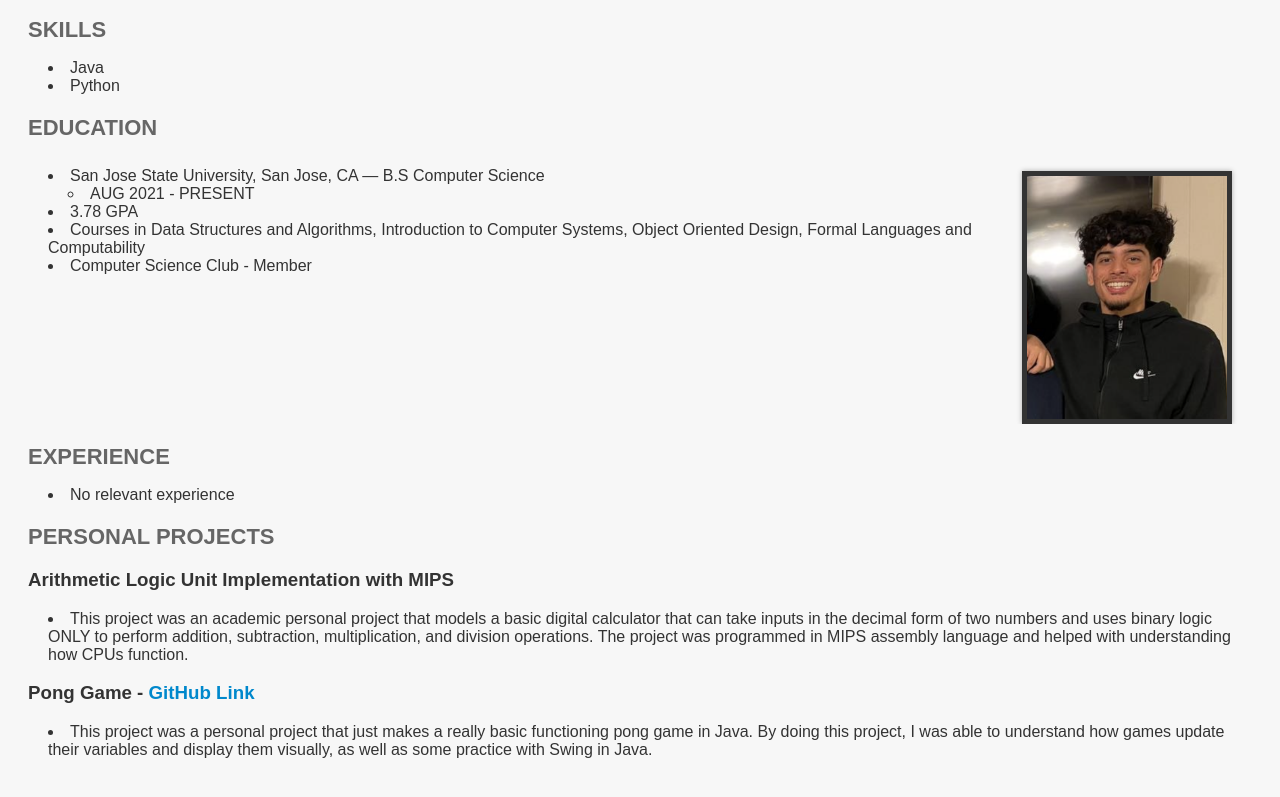
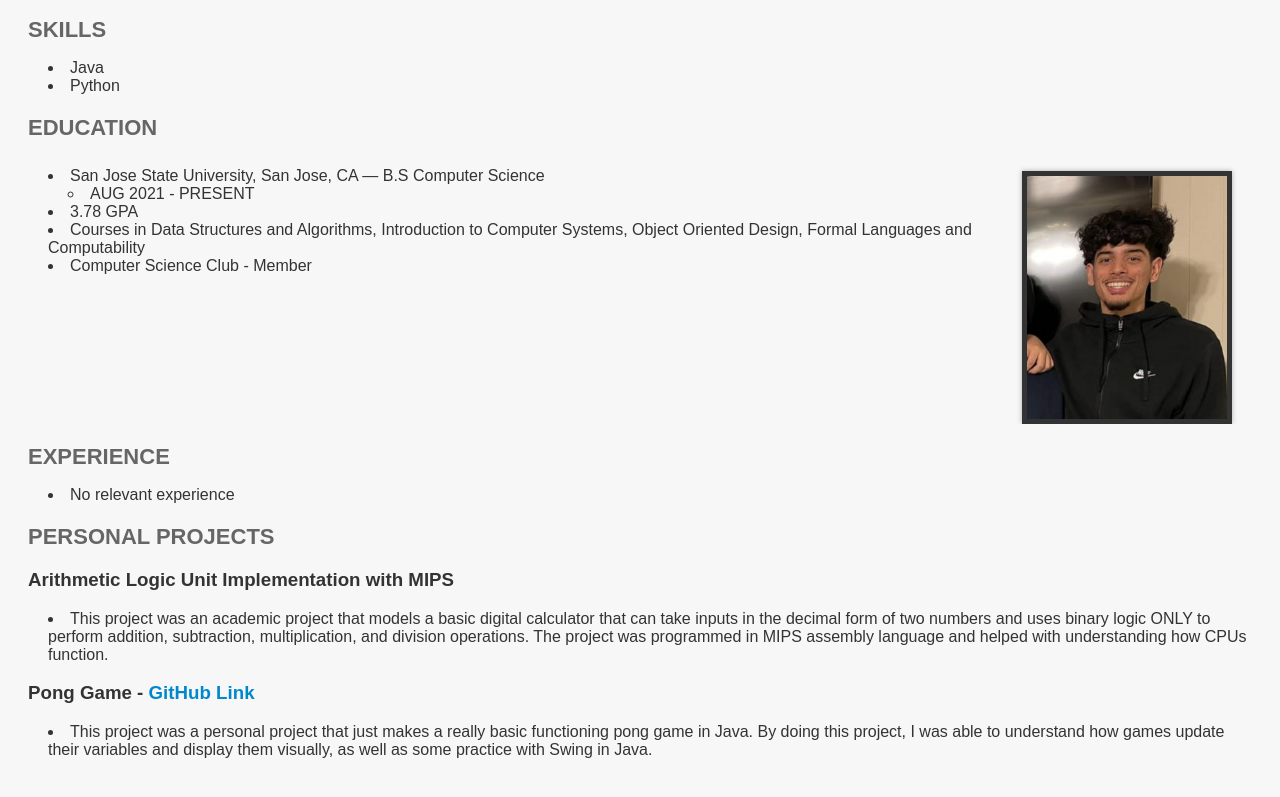
Before and after one commit to jugpan/jugpan.github.io, a plain HTML site: page index.html in a window 1280 px wide. Shown: the part 301-1098 px from the top of the page. Drawn offline with Linux system fonts and the light colour scheme.

Commit message:
Update index.html

```diff
--- a/index.html
+++ b/index.html
@@ -108,7 +108,7 @@
   <div class="project">
     <h3>Arithmetic Logic Unit Implementation with MIPS</h3>
     <ul>
-      <li>This project was an academic personal project that models a basic digital calculator that can take inputs in
+      <li>This project was an academic project that models a basic digital calculator that can take inputs in
         the decimal form of two numbers and uses binary logic ONLY to perform addition, subtraction, multiplication, and
         division operations. The project was programmed in MIPS assembly language and helped with understanding how CPUs
         function.</li>
```
